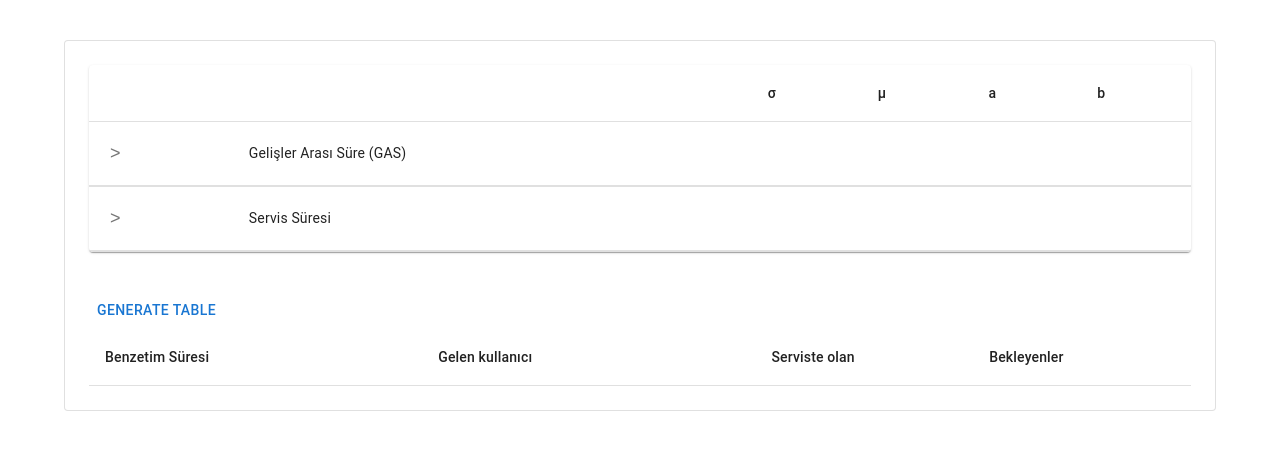
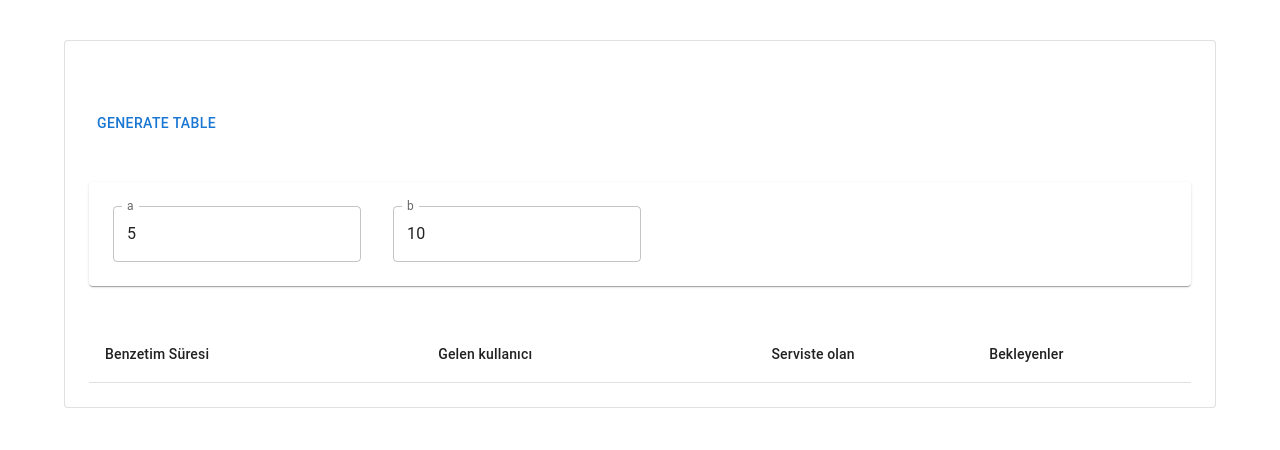
Before and after one commit to Omer-Demirtas/simulation, a React (Create React App) app: page / in a window 1280 px wide. Shown: the top 450 px of the page. Built offline with nearby package versions, Linux system fonts and the light colour scheme.

Commit message:
some logic improvement for simulation

```diff
--- /dev/null
+++ b/src/screens/Home/components/temp_form.js
@@ -0,0 +1,28 @@
+import { Card, Stack, TextField, Typography } from "@mui/material";
+
+const TempForm = ({ input, handleInput }) => {
+  return (
+    <Card sx={{my: 5, p: 3}}>
+      <Stack direction="row" spacing={4}>
+        <TextField
+          label="a"
+          variant="outlined"
+          name="a"
+          type="number"
+          value={input.a}
+          onChange={handleInput}
+        />
+        <TextField
+          name="b"
+          label="b"
+          variant="outlined"
+          type="number"
+          value={input.b}
+          onChange={handleInput}
+        />
+      </Stack>
+    </Card>
+  );
+};
+
+export default TempForm;
--- a/src/screens/Home/index.js
+++ b/src/screens/Home/index.js
@@ -1,8 +1,9 @@
-import { Button, Card } from "@mui/material";
+import { Button, Card, Typography } from "@mui/material";
 import React, { useState } from "react";
 import DetailsTable from "../../components/details_table";
 import SimulationTable from "../../components/simulation_table";
 import ServiceSimulationDetails from "./components/service_simulation_details";
+import TempForm from "./components/temp_form";
 
 
 const TYPE_BY_DISTRUBTION =
@@ -17,7 +18,7 @@ const HomeScreen = () =>
     const [state, setState] = useState({
         type: "",
         rows: []
-      });
+    });
 
     const [distributions, setDistributions] = useState(
         [
@@ -35,6 +36,8 @@ const HomeScreen = () =>
             }
         ]
     );
+
+    const [input, setInput] = useState({a: 5, b: 10});
 
     const handleChangeDistruvtionsType = (e) =>
     {
@@ -123,6 +126,11 @@ const HomeScreen = () =>
         const rand = getRandomNumber();
     }
 
+    const atServiceToString = (no, serviceFinishTime) =>
+    {
+        return `${no}[${serviceFinishTime}]`
+    }
+
     const generateTable = () =>
     {
         var users = [];
@@ -133,8 +141,9 @@ const HomeScreen = () =>
         for (var i = 0; i < 10; i++)
         {
             const gas = getFromCumulative();
-            const serviceTime = getFromUniformDistribution(10, 20);
+            const serviceTime = getFromUniformDistribution(input.a, input.b);
             time+=gas;
+
 
             users.push(
             {
@@ -149,6 +158,9 @@ const HomeScreen = () =>
         // constants
         time = 0;
 
+        console.log(users);
+
+        var totalWaitins = [];
         var waitings = [];
 
         users[0].finishTime = users[0].time + users[0].serviceTime;
@@ -173,7 +185,7 @@ const HomeScreen = () =>
                     event = {
                         ...event,
                         user: user.no,
-                        time:   user.time,
+                        time: user.time,
                     }
                     waitings.push(user.no);
                 }
@@ -182,19 +194,22 @@ const HomeScreen = () =>
                     const newServiceUser = waitings[0];
                     waitings = waitings.slice(1);
 
+                    // To calculate standby time for user that is in service
+                    totalWaitins[(newServiceUser-1)] = serviceCompleteTime - users[(newServiceUser-1)].time
+
+                    atService = newServiceUser;
+                    serviceCompleteTime = serviceCompleteTime + users[(newServiceUser-1)].serviceTime
+
                     events.push
                     (
                         {
                             ...event,
                             time: serviceCompleteTime,
-                            atService: newServiceUser,
+                            atService: atServiceToString(newServiceUser, serviceCompleteTime),
                             waitings: waitings.toString(),
                             user: null
                         }
                     );
-
-                    atService = newServiceUser;
-                    serviceCompleteTime = serviceCompleteTime + users[(newServiceUser-1)].serviceTime
 
                     event =
                     {
@@ -207,6 +222,9 @@ const HomeScreen = () =>
                 {
                     const newServiceUser = waitings[0];
                     waitings = waitings.slice(1);
+
+                    // To calculate standby time for user that is in service
+                    totalWaitins[(newServiceUser-1)] = serviceCompleteTime - users[(newServiceUser-1)].time
 
                     event =
                     {
@@ -225,7 +243,7 @@ const HomeScreen = () =>
                 (
                     {
                         ...event,
-                        atService,
+                        atService: atServiceToString(atService, serviceCompleteTime),
                         waitings: waitings.toString()
                     }
                 );
@@ -241,12 +259,15 @@ const HomeScreen = () =>
                     const newServiceUser = waitings[0];
                     waitings = waitings.slice(1);
 
+                    // To calculate standby time for user that is in service
+                    totalWaitins[(newServiceUser-1)] = serviceCompleteTime - users[(newServiceUser-1)].time
+
                     events.push
                     (
                         {
                             ...event,
                             time: serviceCompleteTime,
-                            atService: newServiceUser,
+                            atService: atServiceToString(newServiceUser, serviceCompleteTime),
                             waitings: waitings.toString(),
                             user: null
                         }
@@ -258,21 +279,25 @@ const HomeScreen = () =>
             )
         }
 
-        console.log(events);
-        console.log(users);
-
+        console.log(totalWaitins);
 
         setState({...state, rows: events})
     }
+
+    const hanldeInput = (e) => setInput({...input, [e.target.name]: e.target.value})
 
     return (
         <>
         <Card sx={{ p: 3, mt: 5}} variant="outlined">
 
-            <DetailsTable
-                distributions={distributions}
-                handleChangeDistruvtionsType={handleChangeDistruvtionsType}
-            />
+            {
+                /*
+                <DetailsTable
+                    distributions={distributions}
+                    handleChangeDistruvtionsType={handleChangeDistruvtionsType}
+                />
+                */
+            }
 
             <Button
                 sx={{mt: 5}}
@@ -281,6 +306,10 @@ const HomeScreen = () =>
                 Generate Table
             </Button>
 
+            <TempForm
+                input={input}
+                handleInput={hanldeInput}
+            />
 
             <SimulationTable
                 rows={state.rows}
```
